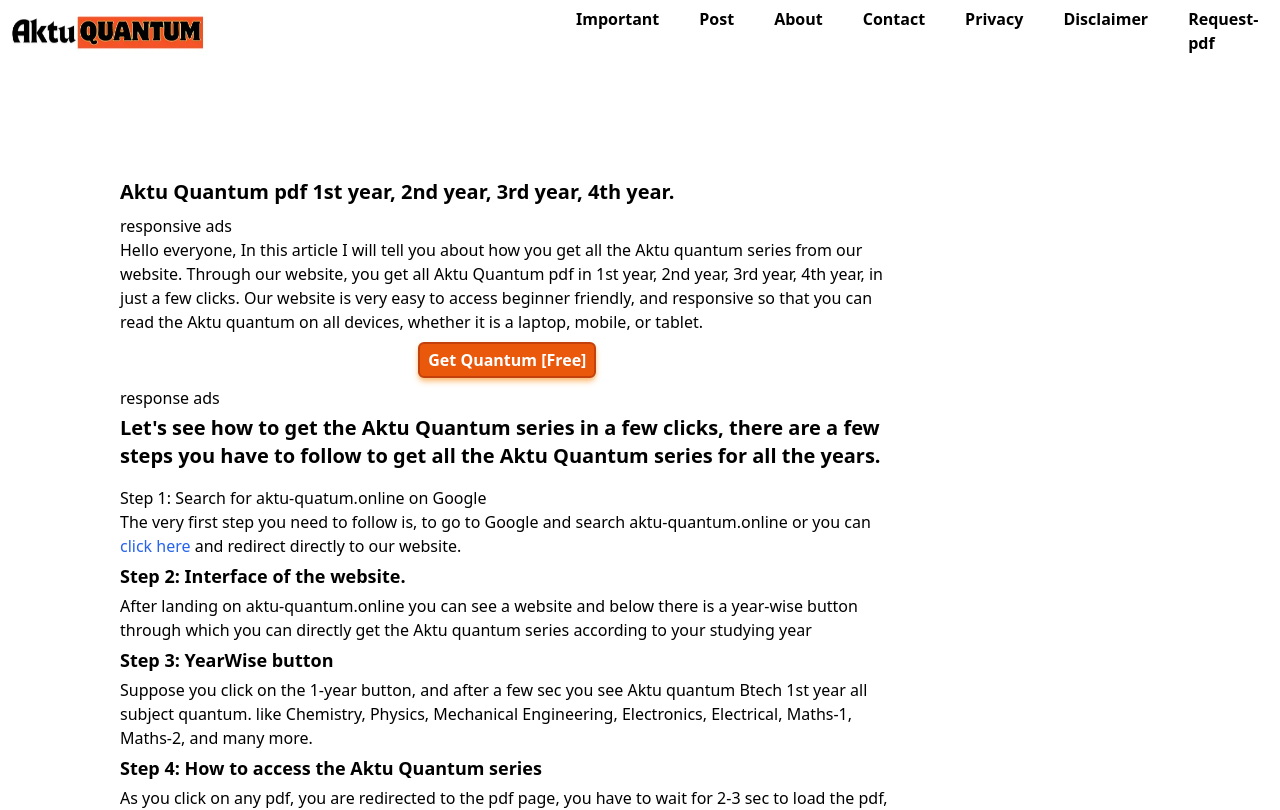
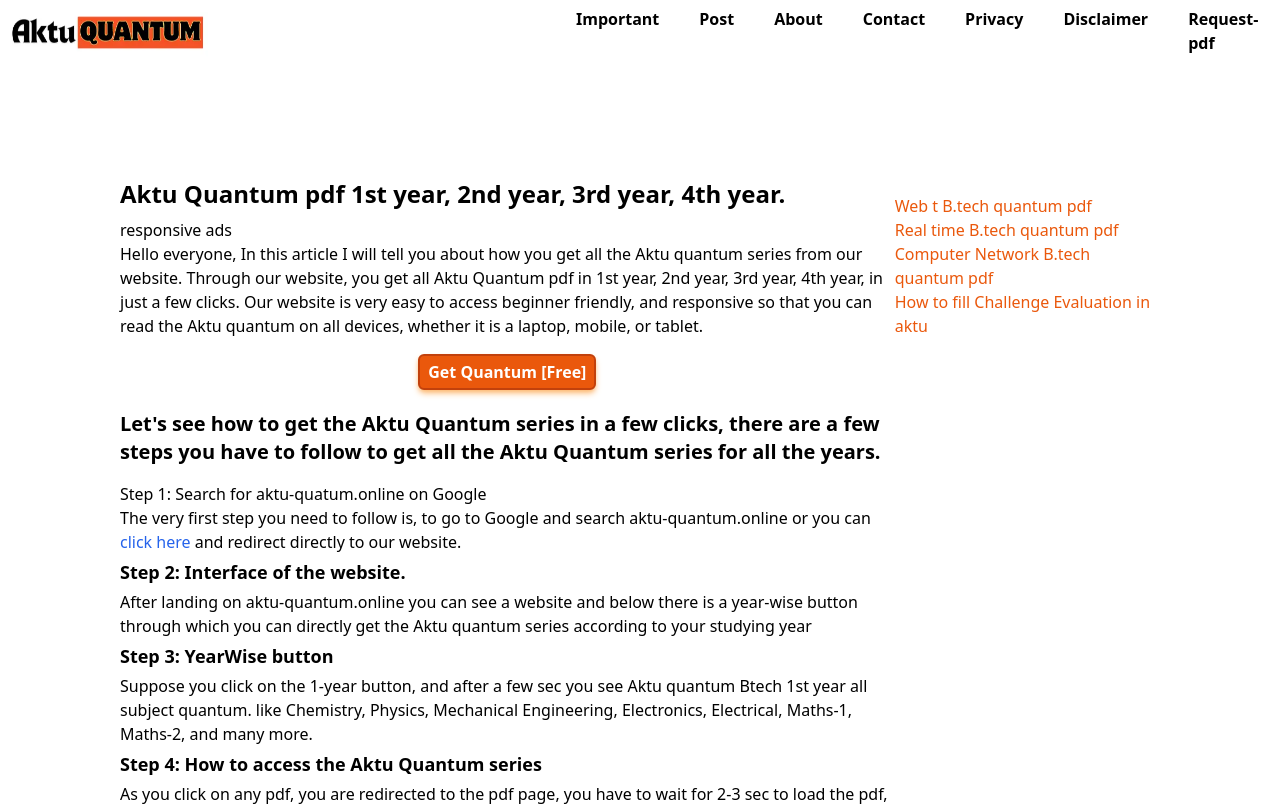
Before and after one commit to MuditxRajput/aktu_quantum_frontend, a React (Create React App) app: page /aktuQuantum in a window 1280 px wide. Shown: the top 810 px of the page. Built offline with nearby package versions, Linux system fonts and the light colour scheme.

Commit message:
'fixingPost'

```diff
--- a/src/Post/Aktu_Quantum.jsx
+++ b/src/Post/Aktu_Quantum.jsx
@@ -1,9 +1,11 @@
 import React from "react";
 import { Helmet } from "react-helmet";
+import { NavLink, useNavigate } from "react-router-dom";
 import BelowPdfView from "../Ads/BelowPdfView";
 import InBetweenPost_Responsive from "../Ads/InBetweenPost_Responsive";
 import HomepageReturn from "../Components/HomepageReturn";
 const Aktu_Quantum = () => {
+  const navigate = useNavigate();
   return (
     <>
       <Helmet>
@@ -24,7 +26,7 @@
       <div className='m-[50px] sm:m-[120px] border-1 border-black flex flex-col sm:flex-row'>
         <div className=' w-full sm:w-[876px] flex flex-col'>
           <div className='  '>
-            <h1 className="font-semibold text-xl mb-2">Aktu Quantum pdf 1st year, 2nd year, 3rd year, 4th year.</h1>
+            <h1 className="font-semibold text-2xl mb-2">Aktu Quantum pdf 1st year, 2nd year, 3rd year, 4th year.</h1>
           </div>
           <div className='  '>
             responsive ads
@@ -38,15 +40,15 @@
             beginner friendly, and responsive so that you can read the Aktu
             quantum on all devices, whether it is a laptop, mobile, or tablet.
           </p>
-          <div >
+          <div className="mt-2" >
            <InBetweenPost_Responsive/>
           </div>
           </div>
           <div className=''>
             <HomepageReturn/>
           </div>
-          <div className=''>
-            response ads
+          <div className='mt-2'>
+            <InBetweenPost_Responsive/>
           </div>
           <div className=''>
            <p className="text-xl font-semibold mb-4  mt-1   ">
@@ -137,11 +139,25 @@
         </div>
         <div className=' w-full sm:w-[300px] flex flex-col '>
           <div className='mb-4'>
+          <InBetweenPost_Responsive/>
+          </div>
+          <div>
+           <ul>
+            <NavLink to={"/webt"}>
+              <li className="text-orange-600">Web t B.tech quantum pdf </li>
+            </NavLink>
+            <NavLink to={"/rts"}>
+              <li className="text-orange-600">Real time B.tech quantum pdf </li>
+            </NavLink>
+            <NavLink to={"/cn"}>
+              <li className="text-orange-600">Computer Network B.tech quantum pdf </li>
+            </NavLink>
+            <NavLink to={"/challenge"}>
+              <li className="text-orange-600">How to fill Challenge Evaluation in aktu </li>
+            </NavLink>
 
+           </ul>
           </div>
-          {/* <div>
-            Link for more pages
-          </div> */}
         </div>
       </div>
       <div>
```
